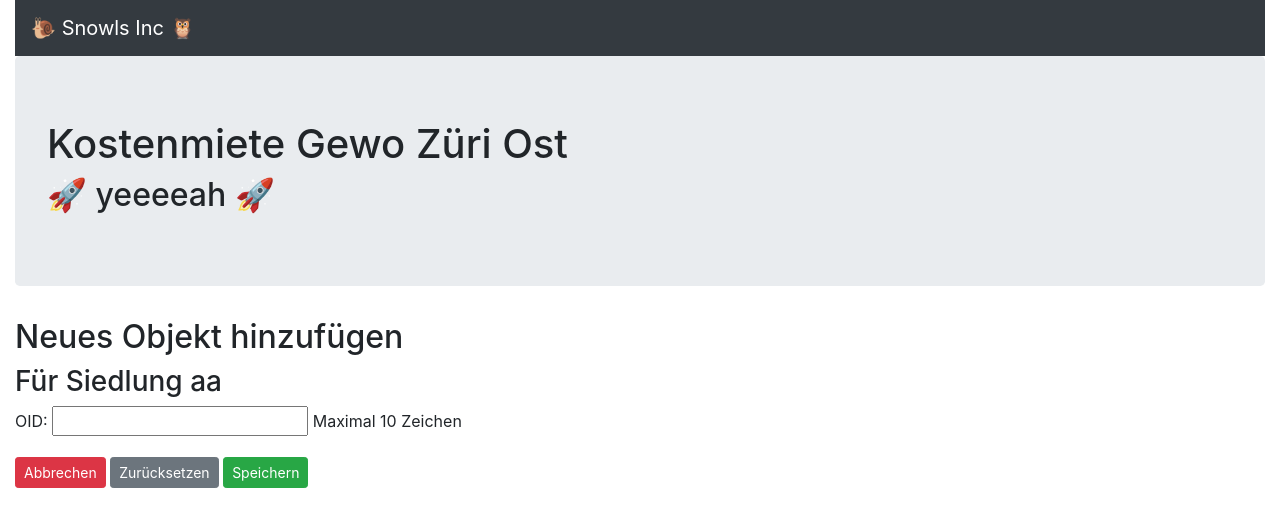
After one commit to Benizzel/kostenmiete_public, a Django app: page /2/create-objekt/ in a window 1280 px wide. The commit adds this page. Shown: the top 527 px of the page. Run offline with Django 5.2, Linux system fonts and the light colour scheme; data comes from the database, SQL or seed files in the repository; both versions use the stored data as it was after the commit; parts of the project's set-up code (start-up, migrations or seed data) failed here and were passed over; some libraries are stand-ins or nearby versions.

Commit message:
💎 Create Objekt on Siedlung with minimal data

```diff
--- a/siedlungsmanager/models.py
+++ b/siedlungsmanager/models.py
@@ -3,10 +3,26 @@ from django.db import models
 from django.urls import reverse
 
 
+class Objekt(models.Model):
+    internal_oid = models.CharField(
+        verbose_name='OID',
+        unique=True,
+        max_length=10,
+        help_text="Maximal 10 Zeichen"
+    )
+    siedlung = models.ForeignKey(
+        'Siedlung',
+        on_delete=models.CASCADE
+    )
+
+    class Meta:
+        ordering = ['internal_oid']
+
+
 class Siedlung(models.Model):
     internal_id = models.CharField(
+        verbose_name='Interne ID',
         unique=True,
-        verbose_name='Interne ID',
         max_length=5,
         help_text='Maximal 5 Zeichen'
     )
--- /dev/null
+++ b/siedlungsmanager/templates/siedlungsmanager/objekt_create.html
@@ -0,0 +1,18 @@
+{% extends 'base.html' %}
+
+{% block content %}
+<h2>Neues Objekt hinzufügen</h2>
+    <h3>Für Siedlung {{ siedlung.internal_id }}</h3>
+<form action="" method="post">
+<!--
+csrf_token is against cross-site-request-forgery
+https://de.wikipedia.org/wiki/Cross-Site-Request-Forgery
+-->
+    {% csrf_token %}
+<!-- with form.as_p, django creates input fields within a <p> tag -->
+    {{ form.as_p }}
+    <a class="btn btn-danger btn-sm" href="{% url 'siedlung_detail' pk=siedlung.pk %}">Abbrechen</a>
+    <button type="reset" class="btn btn-secondary btn-sm">Zurücksetzen</button>
+    <button type="submit" class="btn btn-success btn-sm">Speichern</button>
+</form>
+{% endblock content %}
--- a/siedlungsmanager/urls.py
+++ b/siedlungsmanager/urls.py
@@ -1,6 +1,6 @@
 from django.urls import path
 from .views import SiedlungHome
-from .views import SiedlungCreate
+from .views import SiedlungCreate, ObjektCreate
 from .views import SiedlungDetail
 from .views import SiedlungUpdate
 from .views import SiedlungDelete
@@ -13,5 +13,6 @@ urlpatterns = [
     # Needs a call with the pk of the object like {% url 'siedlung_detail' siedlung.pk}
     path('<int:pk>/', SiedlungDetail.as_view(), name='siedlung_detail'),
     path('<int:pk>/update/', SiedlungUpdate.as_view(), name='siedlung_update'),
-    path('<int:pk>/delete/', SiedlungDelete.as_view(), name='siedlung_delete')
+    path('<int:pk>/delete/', SiedlungDelete.as_view(), name='siedlung_delete'),
+    path('<int:pk>/create-objekt/', ObjektCreate.as_view(), name='objekt_create')
 ]
--- a/siedlungsmanager/views.py
+++ b/siedlungsmanager/views.py
@@ -1,12 +1,17 @@
-from django.shortcuts import render
-from django.urls import reverse_lazy
+from django.shortcuts import render, get_object_or_404
+from django.urls import reverse_lazy, reverse
 from django.views.generic import ListView, CreateView, DetailView, UpdateView, DeleteView
-from .models import Siedlung
+from .models import Siedlung, Objekt
 
 
 class SiedlungHome(ListView):
     model = Siedlung
     template_name = 'siedlungsmanager/siedlung_home.html'
+
+    def get_context_data(self, **kwargs):
+        context = super().get_context_data(**kwargs)
+        context['objekte'] = Objekt.objects.all()
+        return context
 
 
 class SiedlungCreate(CreateView):
@@ -21,6 +26,12 @@ class SiedlungDetail(DetailView):
     model = Siedlung
     template_name = 'siedlungsmanager/siedlung_detail.html'
 
+    def get_context_data(self, **kwargs):
+        context = super().get_context_data(**kwargs)
+        # Get all Objekte associated with this Siedlung
+        context['objekte'] = self.object.objekt_set.all()
+        return context
+
 
 class SiedlungUpdate(UpdateView):
     model = Siedlung
@@ -32,3 +43,24 @@ class SiedlungDelete(DeleteView):
     model = Siedlung
     template_name = 'siedlungsmanager/siedlung_delete.html'
     success_url = reverse_lazy('siedlung_home')
+
+
+class ObjektCreate(CreateView):
+    model = Objekt
+    template_name = 'siedlungsmanager/objekt_create.html'
+    fields = ['internal_oid']
+
+    def form_valid(self, form):
+        siedlung_pk = self.kwargs.get('pk')
+        siedlung = get_object_or_404(Siedlung, pk=siedlung_pk)
+        form.instance.siedlung = siedlung
+        return super().form_valid(form)
+
+    def get_success_url(self):
+        return reverse_lazy('siedlung_detail', kwargs={'pk': self.object.siedlung.pk})
+
+    def get_context_data(self, **kwargs):
+        context = super().get_context_data(**kwargs)
+        siedlung_pk = self.kwargs.get('pk')
+        context['siedlung'] = get_object_or_404(Siedlung, pk=siedlung_pk)
+        return context
```
Also changed, not shown: siedlungsmanager/templates/siedlungsmanager/siedlung_detail.html (+13 -0 lines), siedlungsmanager/templates/siedlungsmanager/siedlung_home.html (+12 -1 lines), db.sqlite3, siedlungsmanager/migrations/0005_objekt.py (added).
